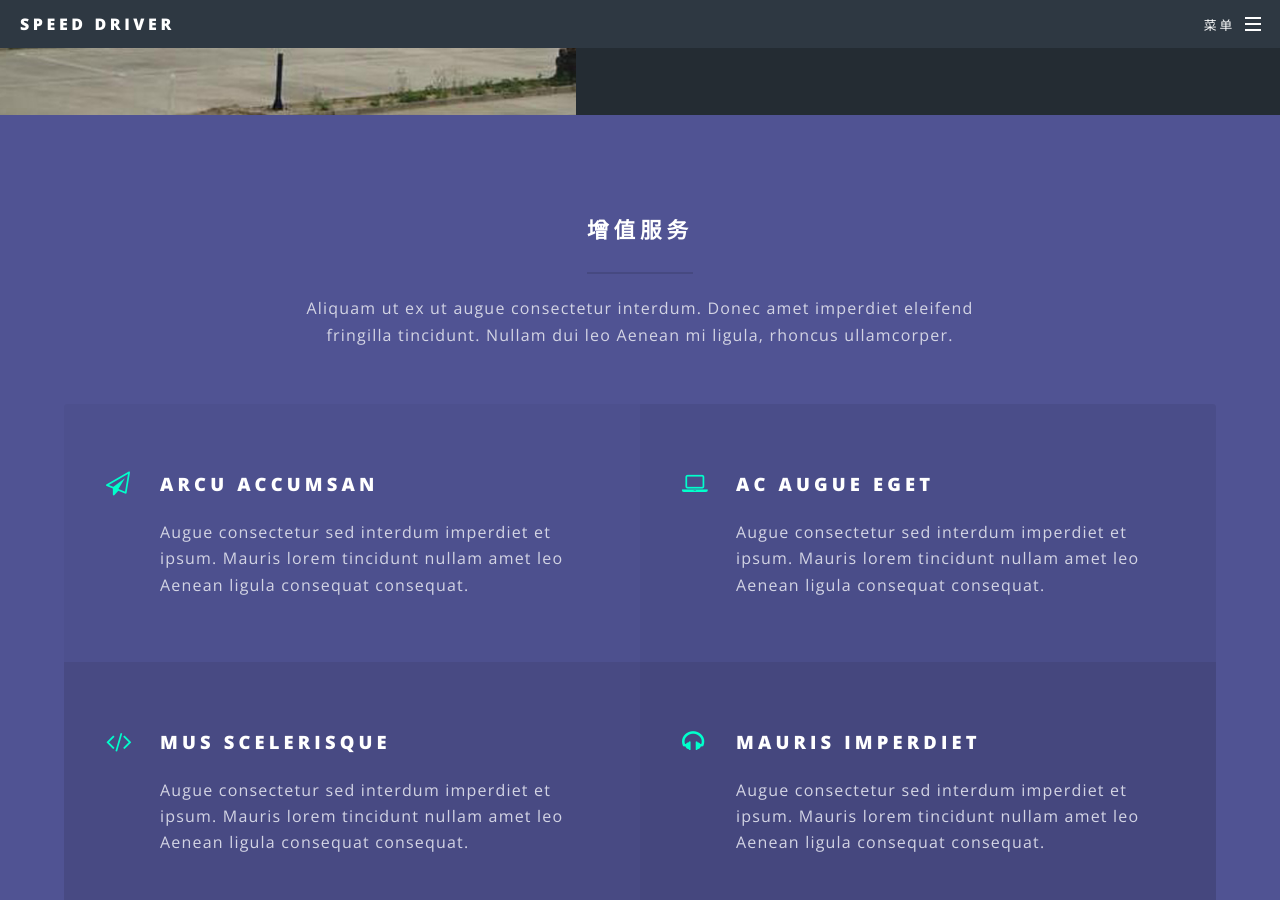
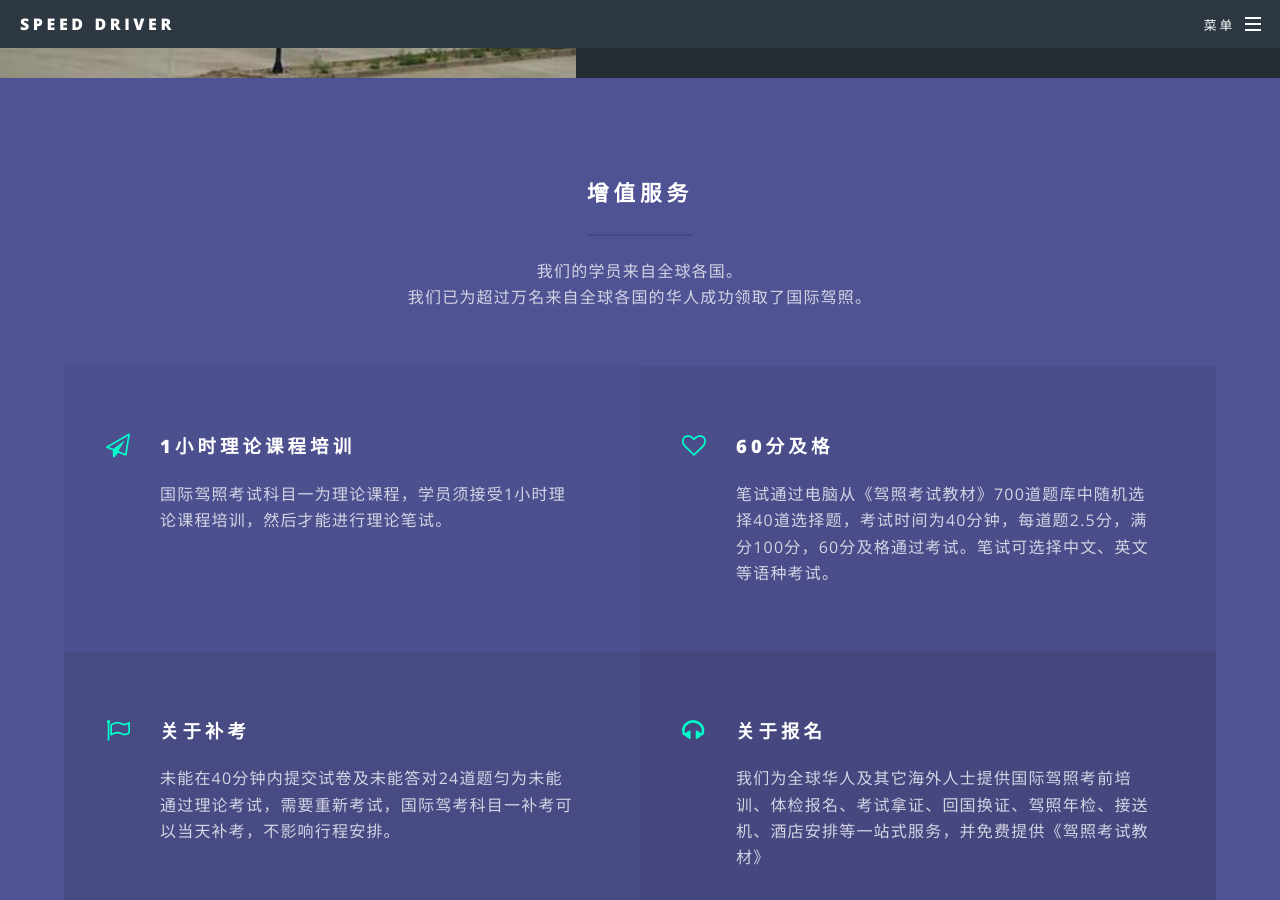
Before and after one commit to speed-driver/speed-driver.github.io, a Jekyll site: the page built from index.html, in a window 1280 px wide and 900 px high, scrolled down 2528 px. Built offline with Jekyll 4.4.1, drawn with Linux system fonts in a browser that asks for light colours; some of the changed text lies outside the part shown.

Commit message:
upgrade
upgrade

```diff
--- a/index.html
+++ b/index.html
@@ -17,10 +17,8 @@ layout: landing
 					<section id="one" class="wrapper style1 special">
 						<div class="inner">
 							<header class="major">
-								<h2>Arcu aliquet vel lobortis ata nisl<br />
-								eget augue amet aliquet nisl cep donec</h2>
-								<p>Aliquam ut ex ut augue consectetur interdum. Donec amet imperdiet eleifend<br />
-								fringilla tincidunt. Nullam dui leo Aenean mi ligula, rhoncus ullamcorper.</p>
+								<h2>全球最简单的驾照考试</h2>
+								<p>我们的方式是全球驾照考试最简单的考试，零基础考国际驾照只需要3-5天时间。也是全球少数支持中文、英文驾照考试的国家，科一理论只需60分就及格。</p>
 							</header>
 							<ul class="icons major">
 								<li><span class="icon fa-diamond major style1"><span class="label">Lorem</span></span></li>
@@ -57,33 +55,25 @@ layout: landing
 						<div class="inner">
 							<header class="major">
 								<h2>增值服务</h2>
-								<p>Aliquam ut ex ut augue consectetur interdum. Donec amet imperdiet eleifend<br />
-								fringilla tincidunt. Nullam dui leo Aenean mi ligula, rhoncus ullamcorper.</p>
+								<p>我们的学员来自全球各国。<br />
+									我们已为超过万名来自全球各国的华人成功领取了国际驾照。</p>
 							</header>
 							<ul class="features">
 								<li class="icon fa-paper-plane-o">
-									<h3>Arcu accumsan</h3>
-									<p>Augue consectetur sed interdum imperdiet et ipsum. Mauris lorem tincidunt nullam amet leo Aenean ligula consequat consequat.</p>
+									<h3>1小时理论课程培训</h3>
+									<p>国际驾照考试科目一为理论课程，学员须接受1小时理论课程培训，然后才能进行理论笔试。</p>
 								</li>
-								<li class="icon fa-laptop">
-									<h3>Ac Augue Eget</h3>
-									<p>Augue consectetur sed interdum imperdiet et ipsum. Mauris lorem tincidunt nullam amet leo Aenean ligula consequat consequat.</p>
+								<li class="icon fa-heart-o">
+									<h3>60分及格</h3>
+									<p>笔试通过电脑从《驾照考试教材》700道题库中随机选择40道选择题，考试时间为40分钟，每道题2.5分，满分100分，60分及格通过考试。笔试可选择中文、英文等语种考试。</p>
 								</li>
-								<li class="icon fa-code">
-									<h3>Mus Scelerisque</h3>
-									<p>Augue consectetur sed interdum imperdiet et ipsum. Mauris lorem tincidunt nullam amet leo Aenean ligula consequat consequat.</p>
+								<li class="icon fa-flag-o">
+									<h3>关于补考</h3>
+									<p>未能在40分钟内提交试卷及未能答对24道题匀为未能通过理论考试，需要重新考试，国际驾考科目一补考可以当天补考，不影响行程安排。</p>
 								</li>
 								<li class="icon fa-headphones">
-									<h3>Mauris Imperdiet</h3>
-									<p>Augue consectetur sed interdum imperdiet et ipsum. Mauris lorem tincidunt nullam amet leo Aenean ligula consequat consequat.</p>
-								</li>
-								<li class="icon fa-heart-o">
-									<h3>Aenean Primis</h3>
-									<p>Augue consectetur sed interdum imperdiet et ipsum. Mauris lorem tincidunt nullam amet leo Aenean ligula consequat consequat.</p>
-								</li>
-								<li class="icon fa-flag-o">
-									<h3>Tortor Ut</h3>
-									<p>Augue consectetur sed interdum imperdiet et ipsum. Mauris lorem tincidunt nullam amet leo Aenean ligula consequat consequat.</p>
+									<h3>关于报名</h3>
+									<p>我们为全球华人及其它海外人士提供国际驾照考前培训、体检报名、考试拿证、回国换证、驾照年检、接送机、酒店安排等一站式服务，并免费提供《驾照考试教材》</p>
 								</li>
 							</ul>
 						</div>
@@ -93,8 +83,8 @@ layout: landing
 					<section id="cta" class="wrapper style4">
 						<div class="inner">
 							<header>
-								<h2>Arcue ut vel commodo</h2>
-								<p>Aliquam ut ex ut augue consectetur interdum endrerit imperdiet amet eleifend fringilla.</p>
+								<h2>想要国际驾照吗？</h2>
+								<p>全球188国家通用，5天驾考形成</p>
 							</header>
 							<ul class="actions vertical">
 								<li><a href="#" class="button fit special">Activate</a></li>
```
